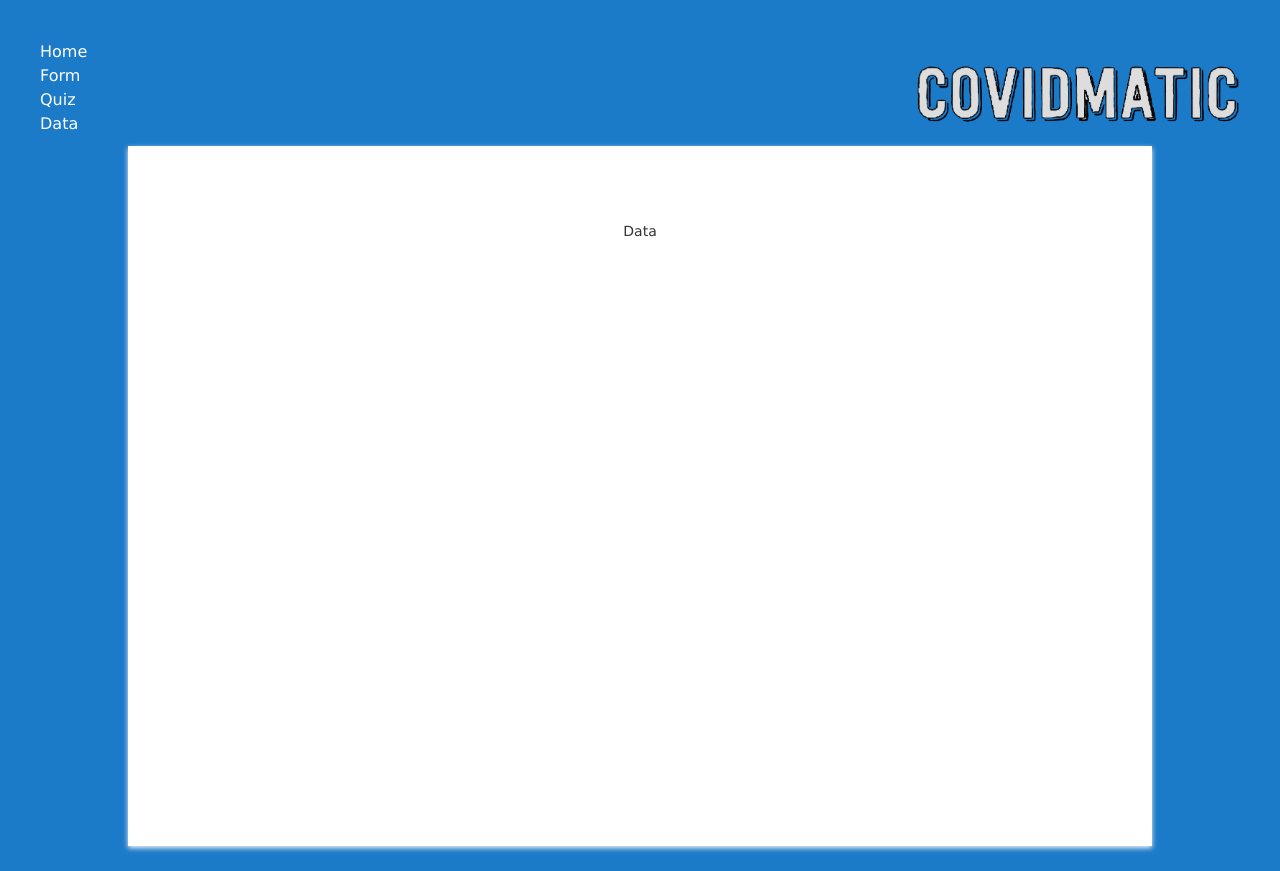
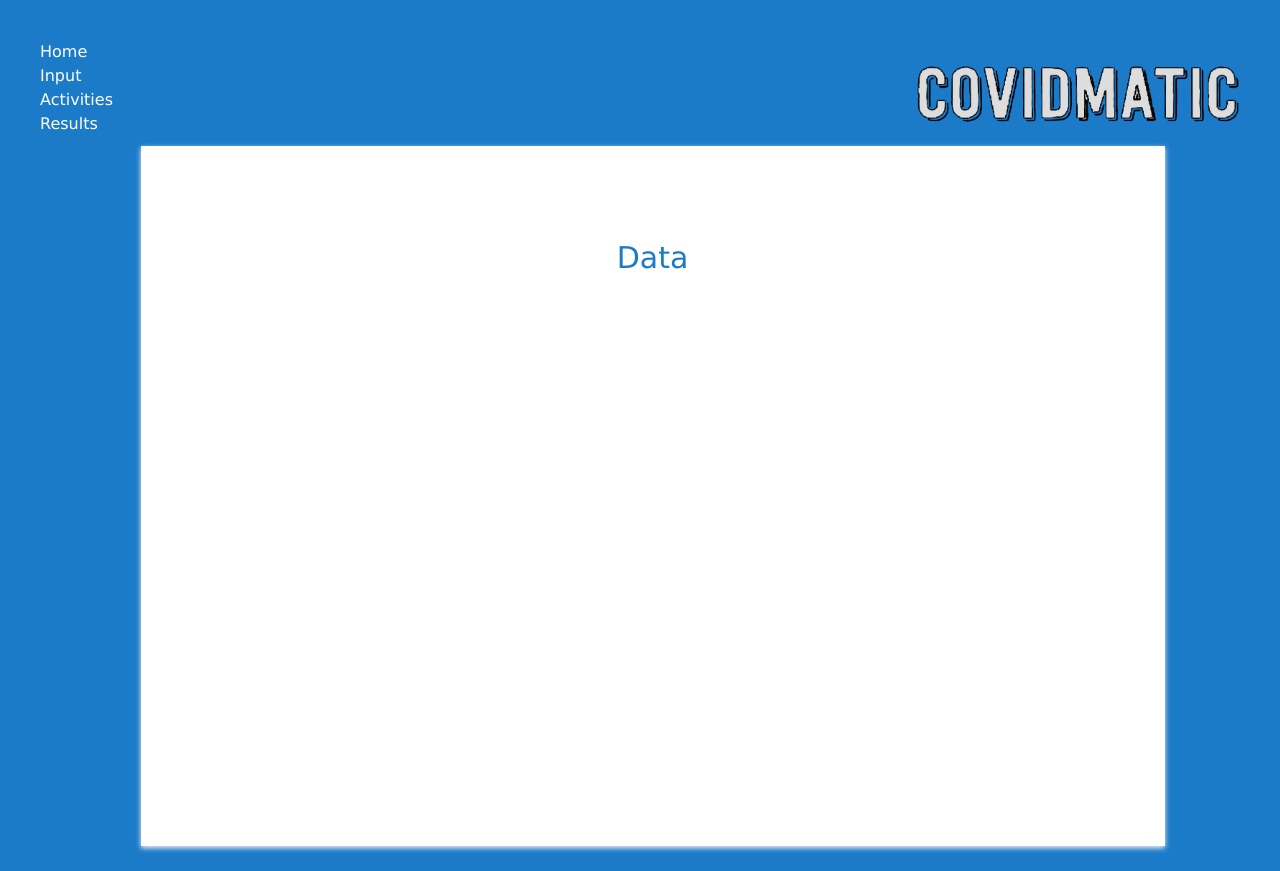
Before and after one commit to Neragin/Hackathonproject, a Flask app: template templates/result.html in a window 1280 px wide. Run offline with Flask 2, Linux system fonts and the light colour scheme; the template is opened without the code that fills it, so the values that code supplies are empty; some libraries are stand-ins or nearby versions.

Commit message:
hehafbegarg

```diff
--- a/templates/form.html
+++ b/templates/form.html
@@ -33,7 +33,7 @@
     form {
     height:700px;
     width:80% !important;
-    margin: 0px 25px 25px 25px;
+    margin: 0px 25px 25px 25px !important;
     box-shadow: 0 2px 5px #f5f5f5;
     background: #fff;
     padding: 75px;
@@ -95,9 +95,9 @@
 
 <!--  <li><a href="form.html" type="submit" value="submit">Form</a><img src="static/images/logo.png" alt="Covidmatic" width="auto" height="60px" style="float: right;padding-right: 40px;"></li>-->
 
-    <li><a href="{{ url_for('home') }}">Home</a></li>
+    <li><a href="{{ url_for('home') }}">Home</a><img src="static/images/logo.png" alt="Covidmatic" width="auto" height="60px" style="float: right;padding-right: 40px;"></li>
 
-    <li><a href="{{ url_for('form') }}">Form</a></li><img src="static/images/logo.png" alt="Covidmatic" width="auto" height="60px" style="float: right;padding-right: 40px;"></li>
+    <li><a href="{{ url_for('form') }}">Form</a></li>
 
 </ul>
 </div>
--- a/templates/result.html
+++ b/templates/result.html
@@ -1,24 +1,22 @@
 <!DOCTYPE html>
 <html>
-
   <head>
+    <title>Form</title>
+    <link rel="stylesheet" href="https://use.fontawesome.com/releases/v5.4.1/css/all.css" integrity="sha384-5sAR7xN1Nv6T6+dT2mhtzEpVJvfS3NScPQTrOxhwjIuvcA67KV2R5Jz6kr4abQsz" crossorigin="anonymous">
+    <link href="https://fonts.googleapis.com/css?family=Roboto:300,400,500,700" rel="stylesheet">
 
   <meta name="viewport" content="width=device-width, initial-scale=1">
   <link rel="stylesheet" href="https://maxcdn.bootstrapcdn.com/bootstrap/3.4.1/css/bootstrap.min.css">
   <script src="https://ajax.googleapis.com/ajax/libs/jquery/3.5.1/jquery.min.js"></script>
   <script src="https://maxcdn.bootstrapcdn.com/bootstrap/3.4.1/js/bootstrap.min.js"></script>
-	<meta charset="utf-8">
-	<meta name="viewport" content="width=device-width">
-	<title>repl.it</title>
-	<link href="style.css" rel="stylesheet" type="text/css" />
-</head>
+  <link href="static/css/style.css" rel="stylesheet" type="text/css" />
   <body style = "background-color:#1c7bc9;">
     <div style = "background-color:transparent;">
     <style>
       .whitebox {
       height:700px;
       width:80% !important;
-  margin: 0px 25px 25px 25px !important;
+      margin: 0px 0px 25px 25px !important;
       box-shadow: 0 2px 5px #f5f5f5;
       background: #fff;
       padding: 75px;
@@ -30,15 +28,17 @@
 
     <li><a href="index.html" type="submit" value="submit">Home</a></li>
 
-  <li><a href="form.html" type="submit" value="submit">Form</a><img src="static/images/logo.png" alt="Covidmatic" width="auto" height="60px" style="float: right;padding-right: 40px;"></li>
+    <li><a href="form.html" type="submit" value="submit">Input</a><img src="images/logo.png" alt="Covidmatic" width="auto" height="60px" style="float: right;padding-right: 40px;"></li>
 
-  <li><a href="quiz.html" type="submit" value="submit">Quiz</a></li>
+    <li><a href="quiz.html" type="submit" value="submit">Activities</a></li>
 
-  <li><a href="result.html" type="submit" value="submit">Data</a></li>
+    <li><a href="result.html" type="submit" value="submit">Results</a></li>
+
     </ul>
     </div>
     <center>
-<div class="whitebox container">Data</h2>
+    <div class="whitebox container">
+      <h2 style="margin-bottom: 20px;">Data</h2>
       <div class="row" style="padding-top:20px;">
 
     </div>
```
Lines whose indentation alone changed are shown as unchanged.
